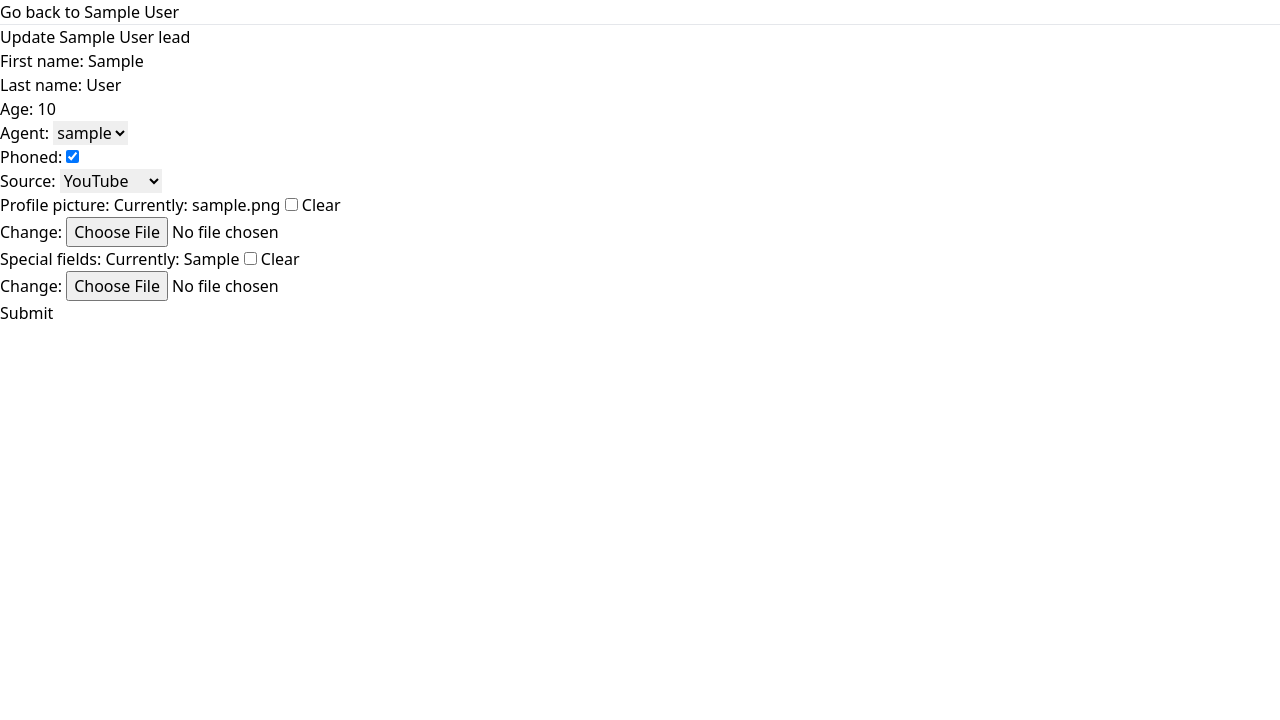
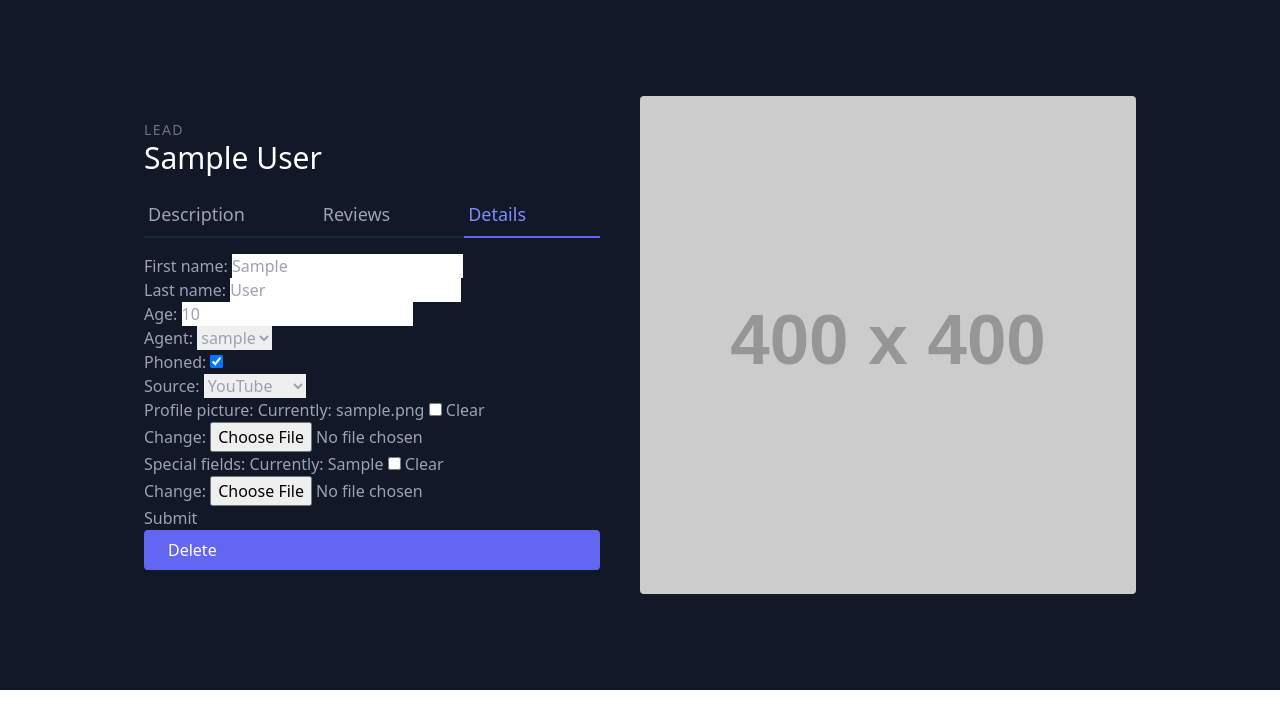
Before and after one commit to DarishkaAMS/Django_Projects-Build_CRM, a Django app: page /leads/1/update/ in a window 1280 px wide. Shown: the part 80-800 px from the top of the page. Run offline with Django 3.2, Linux system fonts and the light colour scheme; tables that the repository leaves empty hold one stand-in row (values such as "Sample post"); grey boxes labelled with a size stand in for pictures from a placeholder-image service; some libraries are stand-ins or nearby versions.

Commit message:
Update lead_update.html (style, nevigation and delete)

```diff
--- a/leads/templates/lead_update.html
+++ b/leads/templates/lead_update.html
@@ -1,12 +1,35 @@
 {% extends 'base.html' %}
 
 {% block content %}
-    <a href="{% url 'leads:lead-detail' lead.pk %}"> Go back to {{ lead.first_name }} {{ lead.last_name }} </a>
-    <hr/>
-    <h1> Update {{ lead.first_name }} {{ lead.last_name }} lead </h1>
-    <form method="post">
-        {% csrf_token %}
-        {{ form.as_p }}
-        <button type="submit" class="btn btn-primary"> Submit </button>
-    </form>
+<section class="text-gray-400 bg-gray-900 body-font overflow-hidden">
+  <div class="container px-5 py-24 mx-auto">
+    <div class="lg:w-4/5 mx-auto flex flex-wrap">
+      <div class="lg:w-1/2 w-full lg:pr-10 lg:py-6 mb-6 lg:mb-0">
+        <h2 class="text-sm title-font text-gray-500 tracking-widest"> LEAD </h2>
+        <h1 class="text-white text-3xl title-font font-medium mb-4">{{ lead.first_name }} {{ lead.last_name }}</h1>
+        <div class="flex mb-4">
+          <a href="{% url 'leads:lead-detail' lead.pk %}" class="flex-grow border-b-2 border-gray-800 py-2 text-lg px-1">
+              Description
+          </a>
+          <a class="flex-grow border-b-2 border-gray-800 py-2 text-lg px-1">
+              Reviews
+          </a>
+          <a href="{% url 'leads:lead-update' lead.pk %}" class="flex-grow text-indigo-400 border-b-2 border-indigo-500 py-2 text-lg px-1">
+              Details
+          </a>
+        </div>
+            <form method="post">
+                {% csrf_token %}
+                {{ form.as_p }}
+                <button type="submit" class="btn btn-primary"> Submit </button>
+            </form>
+          <a href="{% url 'leads:lead-delete' lead.pk %}" class="flex ml-auto text-white bg-indigo-500 border-0 py-2 px-6 focus:outline-none hover:bg-indigo-600 rounded">
+              Delete
+          </a>
+      </div>
+      <img alt="ecommerce" class="lg:w-1/2 w-full lg:h-auto h-64 object-cover object-center rounded" src="https://dummyimage.com/400x400">
+    </div>
+  </div>
+</section>
+
 {% endblock content %}
```
